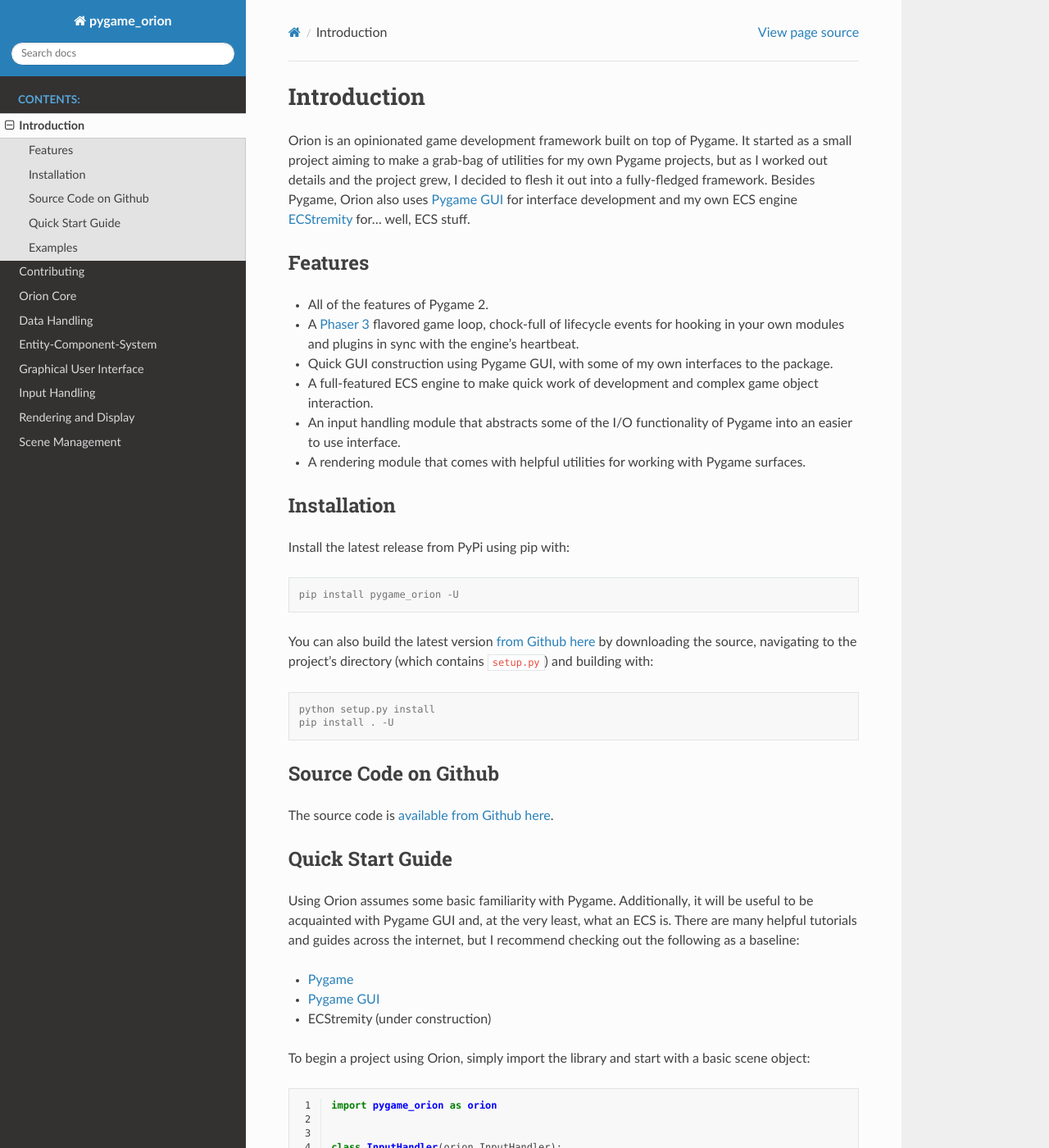
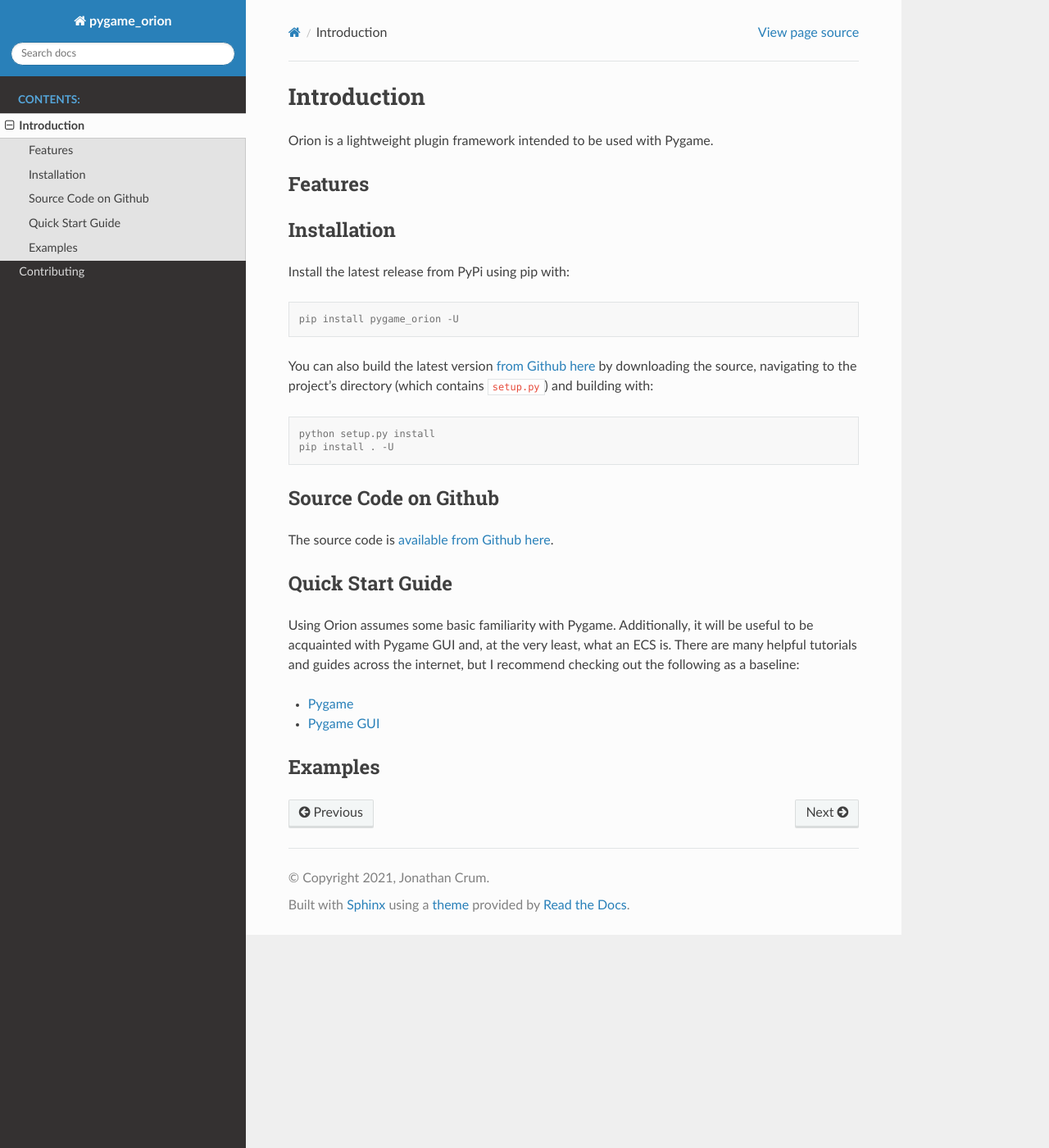
Before and after one commit to krummja/pygame_orion, a Sphinx documentation site: the page built from docs/source/intro.rst, in a window 1280 px wide and 1400 px high. Shown: the whole window at 82% size. Built offline with Sphinx 7.4.7 and the Read the Docs theme 2.0.0, drawn with Linux system fonts in a browser that asks for light colours; some of the changed text lies outside the part shown.

Commit message:
Current state is game engine agnostic... keep it this way?

```diff
--- a/docs/source/core.rst
+++ /dev/null
@@ -1,2 +0,0 @@
-Orion Core
-==========
--- a/docs/source/data.rst
+++ /dev/null
@@ -1,2 +0,0 @@
-Data Handling
-=============
--- a/docs/source/ecs.rst
+++ /dev/null
@@ -1,2 +0,0 @@
-Entity-Component-System
-=======================
--- a/docs/source/gui.rst
+++ /dev/null
@@ -1,2 +0,0 @@
-Graphical User Interface
-=========================
--- a/docs/source/input.rst
+++ /dev/null
@@ -1,2 +0,0 @@
-Input Handling
-==============
--- a/docs/source/intro.rst
+++ b/docs/source/intro.rst
@@ -1,18 +1,10 @@
 Introduction
 ============
 
-Orion is an opinionated game development framework built on top of Pygame. It started as a small project aiming to make a grab-bag of utilities for my own Pygame projects, but as I worked out details and the project grew, I decided to flesh it out into a fully-fledged framework. Besides Pygame, Orion also uses `Pygame GUI <https://www.github.com/MyreMylar/pygame_gui>`_ for interface development and my own ECS engine `ECStremity <https://www.github.com/krummja/ecstremity>`_ for... well, ECS stuff.
+Orion is a lightweight plugin framework intended to be used with Pygame.
 
 Features
 --------
-
-- All of the features of Pygame 2.
-- A `Phaser 3 <https://phaser.io>`_ flavored game loop, chock-full of lifecycle events for hooking in your own modules and plugins in sync with the engine's heartbeat.
-- Quick GUI construction using Pygame GUI, with some of my own interfaces to the package.
-- A full-featured ECS engine to make quick work of development and complex game object interaction.
-- An input handling module that abstracts some of the I/O functionality of Pygame into an easier to use interface.
-- A rendering module that comes with helpful utilities for working with Pygame surfaces.
-
 
 Installation
 ------------
@@ -41,51 +33,6 @@
 
 - `Pygame <https://www.pygame.org/docs/>`_
 - `Pygame GUI <https://pygame-gui.readthedocs.io/en/latest/index.html>`_
-- ECStremity (under construction)
-
-To begin a project using Orion, simply import the library and start with a basic scene object:
-
-.. code-block:: python
-   :linenos:
-
-   import pygame_orion as orion
-
-
-   class InputHandler(orion.InputHandler):
-
-      def cmd_escape(self):
-         self.scene.sys.game_events.emit(orion.EVENTS.STOP)
-
-
-   class StartScene(orion.Scene):
-
-      def __init__(self) -> None:
-         super().__init__({
-            "key": "start",
-            "visible": True,
-            "active": True,
-            "input": {
-               "handler": InputHandler(self)
-            },
-         })
-
-      def update(self, time: float, dt: float) -> None:
-         pass
-
-
-   class Game(orion.Game):
-
-      def __init__(self):
-         super().__init__()
-
-
-   if __name__ == '__main__':
-      game = Game()
-      game.scene.add(StartScene())
-      game.boot()
-
-When you execute the above, nothing of particular interest will happen. A black screen will appear, which can be closed by pressing ``ESC`` on your keyboard. Let's break down what's going on. To begin with, we extended an ``InputHandler`` object,
-
 
 Examples
 --------
--- a/docs/source/renderer.rst
+++ /dev/null
@@ -1,2 +0,0 @@
-Rendering and Display
-=====================
--- a/docs/source/scenes.rst
+++ /dev/null
@@ -1,2 +0,0 @@
-Scene Management
-================
```
Also changed, not shown: docs/source/index.rst (+0 -7 lines).
